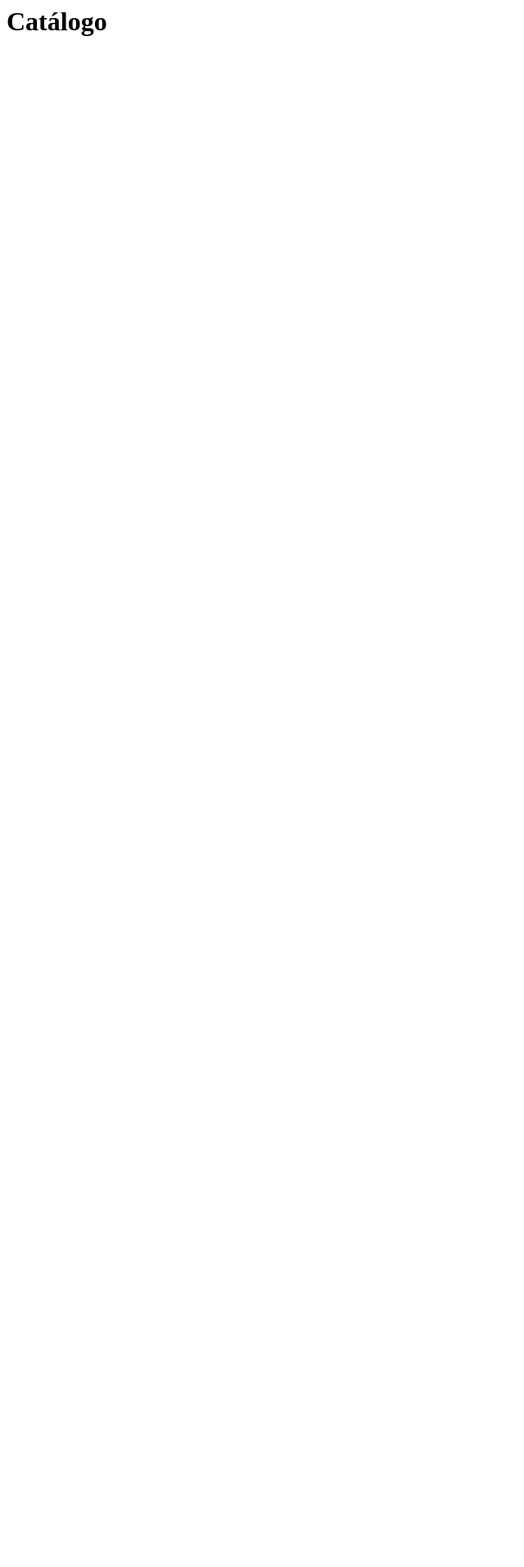
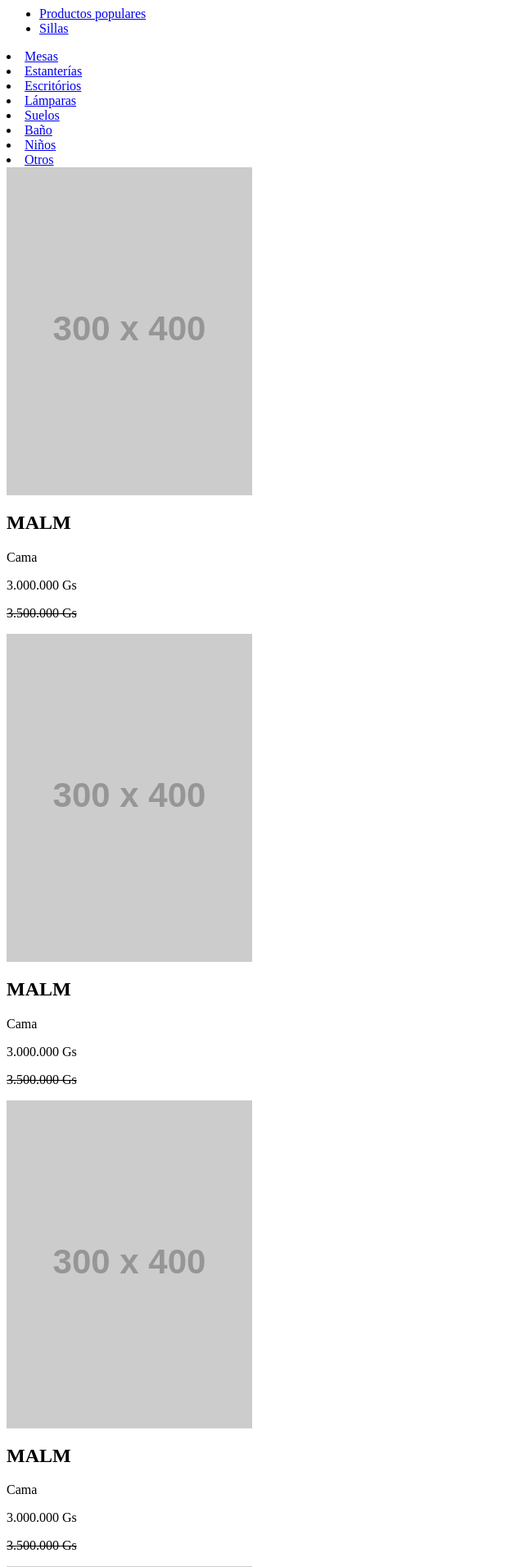
Before and after one commit to henke101/muebleriasueca, a PHP site: page /catalog.php in a window 1280 px wide. Before the commit the part shown is almost empty. Shown: the top 1911 px of the page at 82% size, without its empty margins (0-640 px from the left). Before the commit the page ends 44 px from the top, so only its background shows below. Run offline with PHP 8.4, Linux system fonts and the light colour scheme; grey boxes labelled with a size stand in for pictures from a placeholder-image service; some libraries are stand-ins or nearby versions.

Commit message:
add catalog skeleton

```diff
--- a/catalog.php
+++ b/catalog.php
@@ -1 +1,98 @@
-<h1>Catálogo</h1>
+<ul>
+    <li><a href="?catID=0">Productos populares</a></li>
+    <li><a href="?catID=1">Sillas</a></ul></li>
+    <li><a href="?catID=2">Mesas</a></li>
+    <li><a href="?catID=3">Estanterías</a></li>
+    <li><a href="?catID=4">Escritórios</a></li>
+    <li><a href="?catID=5">Lámparas</a></li>
+    <li><a href="?catID=6">Suelos</a></li>
+    <li><a href="?catID=7">Baño</a></li>
+    <li><a href="?catID=8">Niños</a></li>
+    <li><a href="?catID=9">Otros</a></li>
+</ul>
+<article>
+	<img src="http://placehold.it/300x400">
+	<h1>MALM</h1>
+	<p>Cama</p>
+	<p>3.000.000 Gs</p>
+	<p><s>3.500.000 Gs</s></p>
+</article>
+<article>
+	<img src="http://placehold.it/300x400">
+	<h1>MALM</h1>
+	<p>Cama</p>
+	<p>3.000.000 Gs</p>
+	<p><s>3.500.000 Gs</s></p>
+</article>
+<article>
+	<img src="http://placehold.it/300x400">
+	<h1>MALM</h1>
+	<p>Cama</p>
+	<p>3.000.000 Gs</p>
+	<p><s>3.500.000 Gs</s></p>
+</article>
+<article>
+	<img src="http://placehold.it/300x400">
+	<h1>MALM</h1>
+	<p>Cama</p>
+	<p>3.000.000 Gs</p>
+	<p><s>3.500.000 Gs</s></p>
+</article>
+<br>
+<article>
+	<img src="http://placehold.it/300x400">
+	<h1>MALM</h1>
+	<p>Cama</p>
+	<p>3.000.000 Gs</p>
+	<p><s>3.500.000 Gs</s></p>
+</article>
+<article>
+	<img src="http://placehold.it/300x400">
+	<h1>MALM</h1>
+	<p>Cama</p>
+	<p>3.000.000 Gs</p>
+	<p><s>3.500.000 Gs</s></p>
+</article>
+<article>
+	<img src="http://placehold.it/300x400">
+	<h1>MALM</h1>
+	<p>Cama</p>
+	<p>3.000.000 Gs</p>
+	<p><s>3.500.000 Gs</s></p>
+</article>
+<article>
+	<img src="http://placehold.it/300x400">
+	<h1>MALM</h1>
+	<p>Cama</p>
+	<p>3.000.000 Gs</p>
+	<p><s>3.500.000 Gs</s></p>
+</article>
+<br>
+<article>
+	<img src="http://placehold.it/300x400">
+	<h1>MALM</h1>
+	<p>Cama</p>
+	<p>3.000.000 Gs</p>
+	<p><s>3.500.000 Gs</s></p>
+</article>
+<article>
+	<img src="http://placehold.it/300x400">
+	<h1>MALM</h1>
+	<p>Cama</p>
+	<p>3.000.000 Gs</p>
+	<p><s>3.500.000 Gs</s></p>
+</article>
+<article>
+	<img src="http://placehold.it/300x400">
+	<h1>MALM</h1>
+	<p>Cama</p>
+	<p>3.000.000 Gs</p>
+	<p><s>3.500.000 Gs</s></p>
+</article>
+<article>
+	<img src="http://placehold.it/300x400">
+	<h1>MALM</h1>
+	<p>Cama</p>
+	<p>3.000.000 Gs</p>
+	<p><s>3.500.000 Gs</s></p>
+</article>
```
